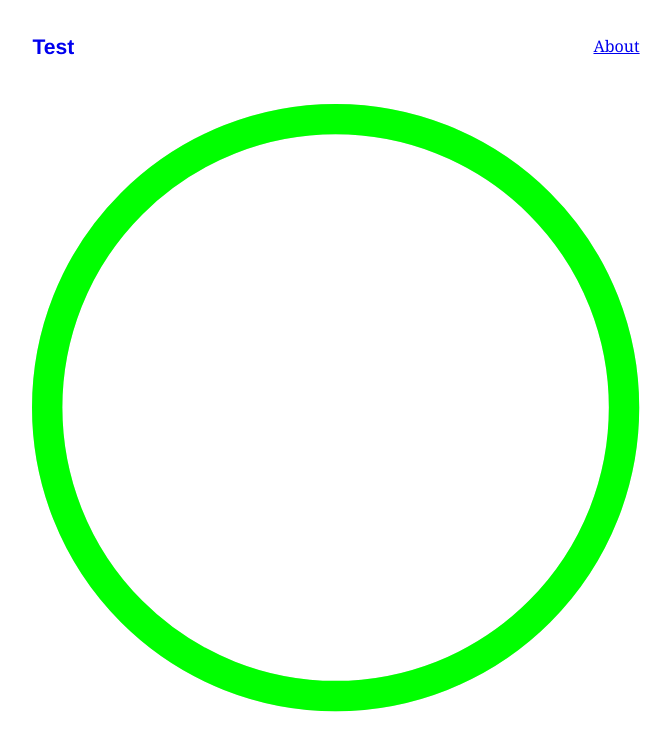
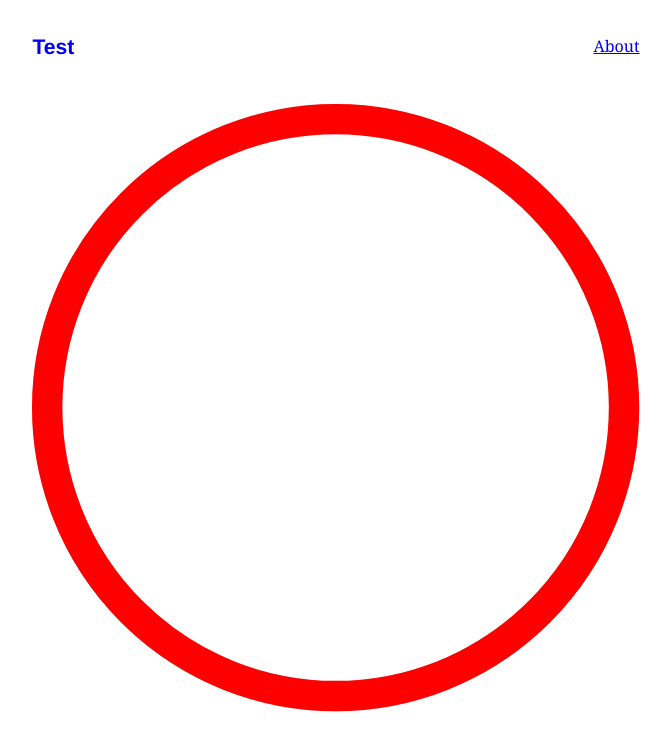
Before and after one commit to jovandamjanovic/work-timer, a Gatsby site: page / in a window 1280 px wide. Shown: the whole page, without its empty margins (304-975 px from the left). Built offline with nearby package versions, Linux system fonts and the light colour scheme; Gatsby itself is replaced by a stand-in of ours; some packages are replaced by stand-ins of ours.

Commit message:
rework timer to work with dates

```diff
--- a/package.json
+++ b/package.json
@@ -23,6 +23,7 @@
     "react-dom": "^16.5.1",
     "react-emotion": "^9.2.12",
     "react-helmet": "^5.2.0",
+    "react-time-picker": "^3.0.0",
     "react-typography": "^0.16.13",
     "typography": "^0.16.17",
     "typography-theme-bootstrap": "^0.16.7",
--- a/src/pages/index.js
+++ b/src/pages/index.js
@@ -1,36 +1,21 @@
 import React, { Component } from "react"
 import Layout from "../components/layout";
 import { Circle } from 'rc-progress';
-
-export default () => {
-    let startTime = 7.5 * 60 * 60;
-    let endTime = 15.5 * 60 * 60;
-    return (
-    <Layout>
-        <TimerCircle startTime={startTime} endTime={endTime} />
-    </Layout>
-    );
-};
-
-const getTimePercentage = function(startTime, endTime) {
-    let currentTime = new Date();
-    let elapsedTime = currentTime.getHours() * 3600 + currentTime.getMinutes() * 60 + currentTime.getSeconds() - startTime;
-    let totalTime = endTime - startTime;
-    return elapsedTime / totalTime * 100;
-}
 
 class TimerCircle extends Component {
     constructor(props) {
         super(props);
         this.state = {
-            percentage: getTimePercentage(props.startTime, props.endTime)
+            startTime: new Date("2018-10-29T7:30:00+01:00"),
+            endTime: new Date("2018-10-29T15:30:00+01:00"),
+            percentage: this.getTimePercentage(new Date("2015-03-25T7:30:00+01:00"), new Date("2018-10-29T15:00:00+01:00"))
         }
     }
 
     componentDidMount() {
         var that = this;
         this.interval = setInterval(function() {
-            that.setState({percentage: getTimePercentage(that.props.startTime, that.props.endTime)})
+            that.setState({percentage: that.getTimePercentage(that.state.startTime, that.state.endTime)})
         }, 1000);
     }
 
@@ -38,9 +23,22 @@ class TimerCircle extends Component {
         clearInterval(this.interval);
     }
 
+    getTimePercentage = function(startTime, endTime, currentTime = new Date()) {
+        const getTimeInSeconds = time => time.getHours() * 3600 + time.getMinutes() * 60 + time.getSeconds();
+        let startTimeSeconds = getTimeInSeconds(startTime);
+        let endTimeSeconds = getTimeInSeconds(endTime);
+        let currentTimeSeconds = getTimeInSeconds(currentTime);
+        let elapsedTime = currentTimeSeconds - startTimeSeconds;
+        let totalTime = endTimeSeconds - startTimeSeconds;
+        return elapsedTime / totalTime * 100;
+    }
+
     render() {
-        return (
-            <Circle percent={this.state.percentage} strokeWidth="5" strokeColor="#00FF00" trailWidth="5"/>
-        )
+        return (<Circle percent={this.state.percentage} strokeWidth="5" strokeColor={this.state.percentage < 100 ? "#00FF00" : "#FF0000"} trailWidth="5"/>)
     }
 }
+
+export default () => (
+<Layout>
+    <TimerCircle />
+</Layout>)
```
Also changed, not shown: 1 other file.
